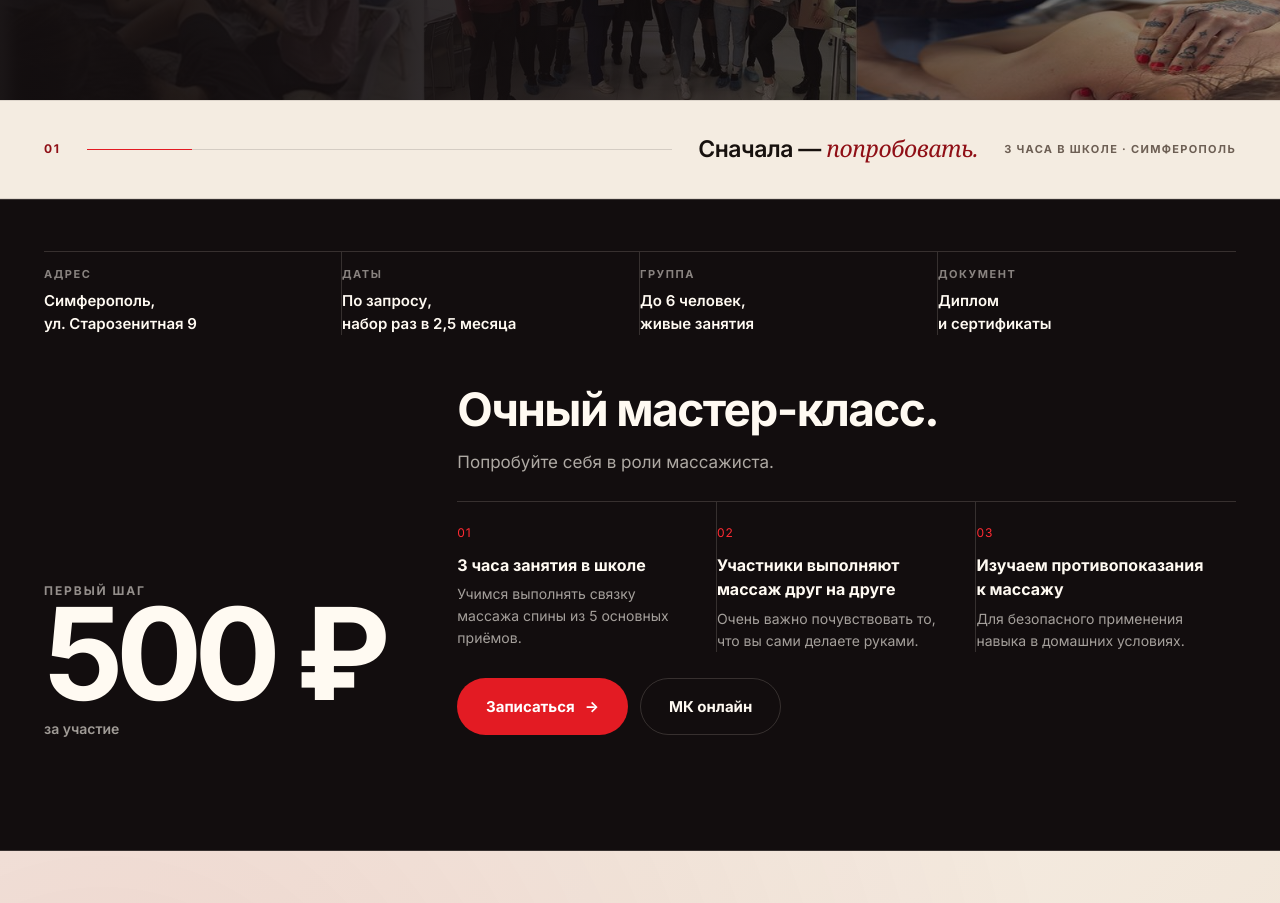
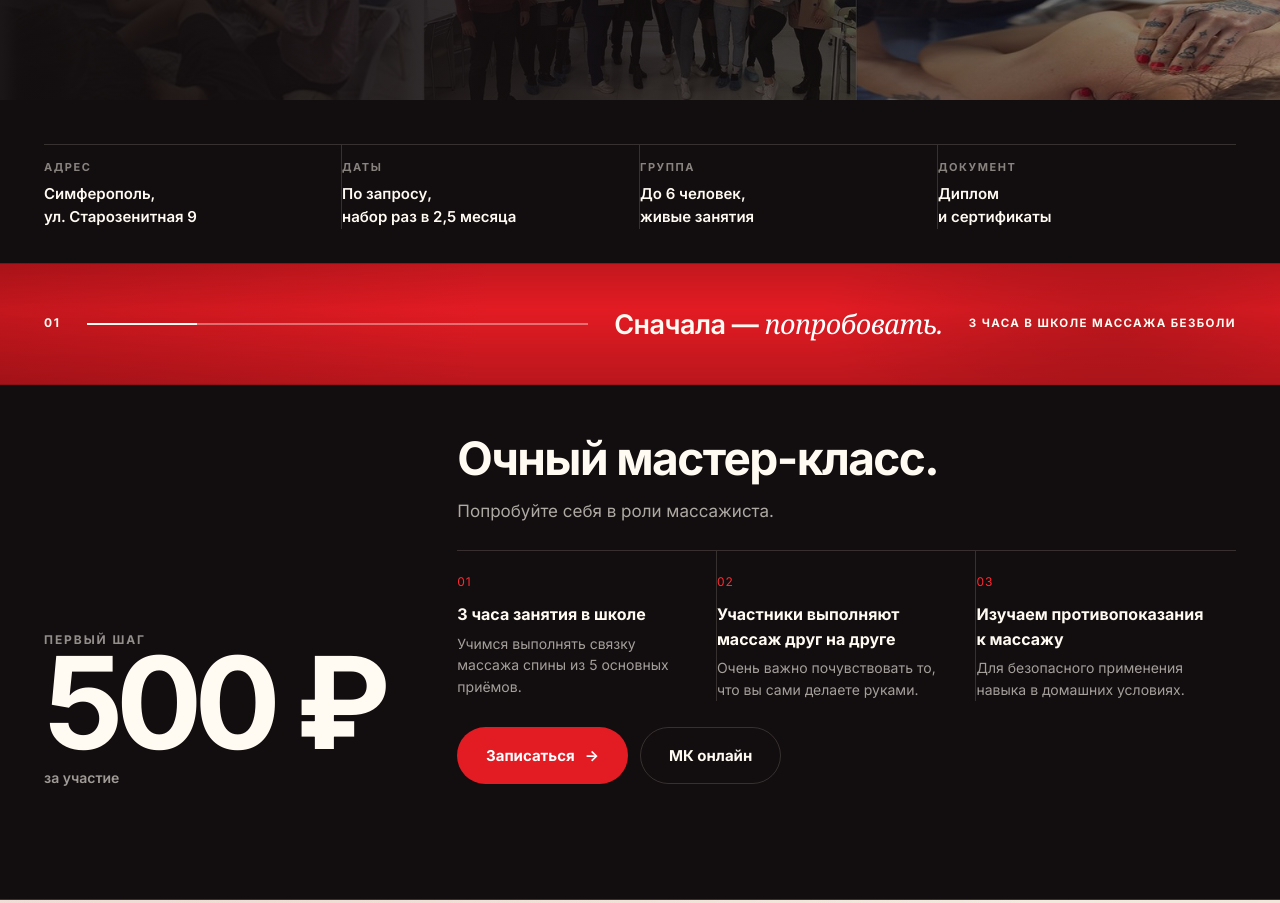
Before and after one commit to arhipenkoigor230-sys/Bezboli, a plain HTML site: page offline/index.html in a window 1280 px wide. Shown: the part 700-1603 px from the top of the page. Drawn offline with nearby package versions, Linux system fonts and the light colour scheme; a web font is replaced by a local one.

Commit message:
новый мини курс

```diff
--- a/offline/index.html
+++ b/offline/index.html
@@ -109,18 +109,8 @@
     </div>
 </section>
 
-<!-- ПЕРЕХОД: hero -> мастер-класс -->
-<section class="bridge" aria-label="Переход к мастер-классу">
-    <div class="container bridge-inner">
-        <span class="bridge-index">01</span>
-        <span class="bridge-rule" aria-hidden="true"></span>
-        <p class="bridge-text">Сначала — <em>попробовать.</em></p>
-        <span class="bridge-meta">3 часа в школе · Симферополь</span>
-    </div>
-</section>
-
-<!-- МАСТЕР-КЛАСС -->
-<section class="section section-night masterclass-band" id="masterclass">
+<!-- ФАКТЫ: адрес, даты, группа, документ -->
+<section class="hero-facts">
     <div class="container">
         <div class="hero-meta">
             <div class="hero-meta-item">
@@ -141,6 +131,23 @@
             </div>
         </div>
 
+
+    </div>
+</section>
+
+<!-- ПЕРЕХОД: hero -> мастер-класс -->
+<section class="bridge" aria-label="Переход к мастер-классу">
+    <div class="container bridge-inner">
+        <span class="bridge-index">01</span>
+        <span class="bridge-rule" aria-hidden="true"></span>
+        <p class="bridge-text">Сначала — <em>попробовать.</em></p>
+        <span class="bridge-meta">3 часа в школе массажа БезБоли</span>
+    </div>
+</section>
+
+<!-- МАСТЕР-КЛАСС -->
+<section class="section section-night masterclass-band" id="masterclass">
+    <div class="container">
         <div class="masterclass-grid">
             <div>
                 <div class="eyebrow">Первый шаг</div>
--- a/offline/style.css
+++ b/offline/style.css
@@ -368,17 +368,34 @@ h1 { font-size: clamp(2.5rem, 7.5vw, 6.4rem); }
 
 /* ---------- Мастер-класс ---------- */
 
-/* ---------- Переход между hero и мастер-классом ---------- */
+/* ---------- Красная полоса-переход ---------- */
 
 .bridge {
-    background: var(--paper);
-    color: var(--ink);
-    border-top: 1px solid rgba(23, 17, 14, .10);
-    border-bottom: 1px solid rgba(23, 17, 14, .10);
-    padding: clamp(20px, 3vw, 34px) 0;
+    position: relative;
+    overflow: hidden;
+    background:
+        linear-gradient(180deg, rgba(0, 0, 0, .14) 0%, rgba(0, 0, 0, 0) 38%, rgba(0, 0, 0, .18) 100%),
+        linear-gradient(100deg, #c4161d 0%, #e31b23 38%, #e31b23 100%);
+    color: #fffaf2;
+    border-top: 1px solid rgba(0, 0, 0, .18);
+    border-bottom: 1px solid rgba(0, 0, 0, .18);
+    padding: clamp(26px, 3.6vw, 44px) 0;
+}
+
+.bridge::after {
+    content: '';
+    position: absolute;
+    right: -10%;
+    top: -60%;
+    width: 46%;
+    height: 220%;
+    background: radial-gradient(closest-side, rgba(0, 0, 0, .16), rgba(0, 0, 0, 0));
+    pointer-events: none;
 }
 
 .bridge-inner {
+    position: relative;
+    z-index: 1;
     display: flex;
     align-items: center;
     gap: clamp(14px, 2.4vw, 26px);
@@ -389,24 +406,25 @@ h1 { font-size: clamp(2.5rem, 7.5vw, 6.4rem); }
     font-size: 12px;
     font-weight: 700;
     letter-spacing: .14em;
-    color: var(--red-deep);
+    color: #fffaf2;
     flex: none;
 }
 
 .bridge-rule {
     flex: 1;
-    height: 1px;
+    height: 2px;
     min-width: 24px;
-    background: linear-gradient(90deg, var(--red) 0%, var(--red) 18%, rgba(23, 17, 14, .14) 18%, rgba(23, 17, 14, .14) 100%);
+    background: linear-gradient(90deg, #fffaf2 0%, #fffaf2 22%, rgba(255, 250, 242, .38) 22%, rgba(255, 250, 242, .38) 100%);
 }
 
 .bridge-text {
     margin: 0;
     font-family: var(--f-display);
-    font-size: clamp(17px, 2.1vw, 23px);
+    font-size: clamp(19px, 2.4vw, 27px);
     font-weight: 600;
     letter-spacing: -.02em;
-    line-height: 1.2;
+    line-height: 1.15;
+    color: #fffaf2;
     white-space: nowrap;
 }
 
@@ -414,29 +432,41 @@ h1 { font-size: clamp(2.5rem, 7.5vw, 6.4rem); }
     font-family: var(--f-accent);
     font-style: italic;
     font-weight: 400;
-    color: var(--red-deep);
+    color: #ffffff;
 }
 
 .bridge-meta {
     flex: none;
-    font-size: 11px;
+    font-size: 11.5px;
     letter-spacing: .12em;
     text-transform: uppercase;
     font-weight: 700;
-    color: var(--muted);
+    color: #fffaf2;
     white-space: nowrap;
 }
 
+@media (max-width: 900px) {
+    .bridge-inner { gap: 14px; }
+    .bridge-rule { display: none; }
+}
+
 @media (max-width: 640px) {
-    .bridge { padding: 18px 0; }
+    .bridge { padding: 20px 0; }
     .bridge-inner { flex-wrap: wrap; gap: 10px 14px; }
     .bridge-rule { display: none; }
-    .bridge-text { font-size: 18px; }
+    .bridge-text { font-size: 19px; }
     .bridge-meta { width: 100%; }
 }
 
-.masterclass-band { border-top: 1px solid var(--line-night); border-bottom: 1px solid var(--line-night); padding-top: clamp(36px, 4vw, 60px); }
-.masterclass-band .hero-meta { margin: 0 0 clamp(34px, 4vw, 54px); }
+.masterclass-band { border-top: 0; border-bottom: 1px solid var(--line-night); padding-top: clamp(36px, 4vw, 60px); }
+
+.hero-facts {
+    background: var(--night);
+    color: var(--calm);
+    padding: clamp(28px, 3.6vw, 44px) 0 clamp(24px, 3vw, 34px);
+}
+
+.hero-facts .hero-meta { margin: 0; }
 
 .masterclass-grid {
     display: grid;
```
